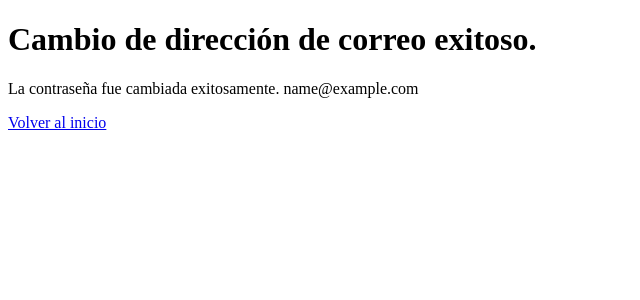
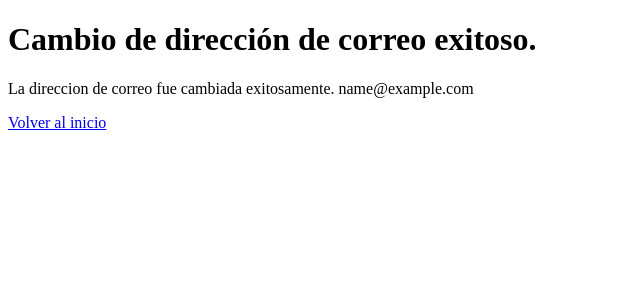
Before and after one commit to GianK128/Flask-To-Do-List, a Flask app: template todo_list/templates/change_email.html in a window 1280 px wide. Shown: the part 106-406 px from the top of the page, without its empty margins (0-640 px from the left). Run offline with Flask 2, Linux system fonts and the light colour scheme; a user stored in the database is signed in; tables that the repository leaves empty hold one stand-in row (values such as "Sample post"); the template is opened without the code that fills it: most values are stand-ins (such as "Sample title", 1, 10 or a date in 2020).

Commit message:
chore: Arreglar error ortográfico

```diff
--- a/todo_list/templates/change_email.html
+++ b/todo_list/templates/change_email.html
@@ -1,11 +1,11 @@
 {% extends 'base.html' %}
 
 {% block title %}
-    Cambio de contraseña - To Do List
+    Cambio de dirección de correo - To Do List
 {% endblock title %}
 
 {% block content %}
     <h1>Cambio de dirección de correo exitoso.</h1>
-    <p>La contraseña fue cambiada exitosamente. {{email}}</p>
+    <p>La direccion de correo fue cambiada exitosamente. {{email}}</p>
     <a href="{{ url_for('routes.home') }}">Volver al inicio</a>
 {% endblock content %}
```
